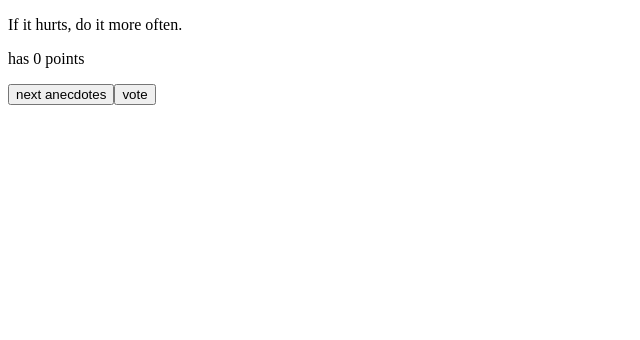
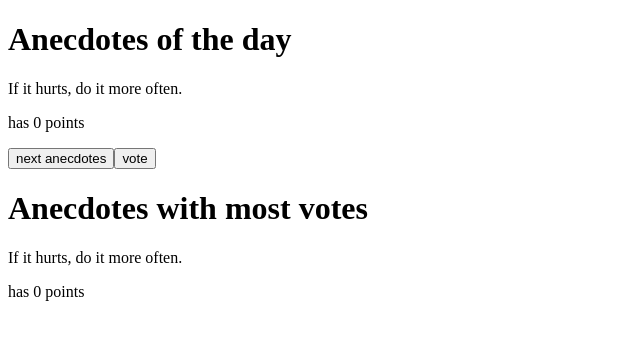
Before and after one commit to omerk42/full-stack-open-2022, a React (Create React App) app in the folder part1/: page / in a window 1280 px wide. Shown: the top 340 px of the page, without its empty margins (0-640 px from the left). Built offline with nearby package versions, Linux system fonts and the light colour scheme.

Commit message:
part 1 1.14

```diff
--- a/part1/src/App.js
+++ b/part1/src/App.js
@@ -16,13 +16,16 @@ const App = () => {
   const [vote, setVote] = useState(new Uint8Array(anecdotes.length));
 
   const handleVote = () => {
-    const copy = { ...vote };
+    const copy = [...vote];
     copy[selected] += 1;
     setVote(copy);
   };
+
+  var most = vote.indexOf(Math.max(...vote));
   return (
     <>
       <div>
+        <h1>Anecdotes of the day</h1>
         <p>{anecdotes[selected]}</p>
         <p>has {vote[selected]} points</p>
         <button
@@ -33,6 +36,9 @@ const App = () => {
           next anecdotes
         </button>
         <button onClick={handleVote}>vote</button>
+        <h1>Anecdotes with most votes</h1>
+        <p>{anecdotes[most]}</p>
+        <p>has {vote[most]} points</p>
       </div>
     </>
   );
```
